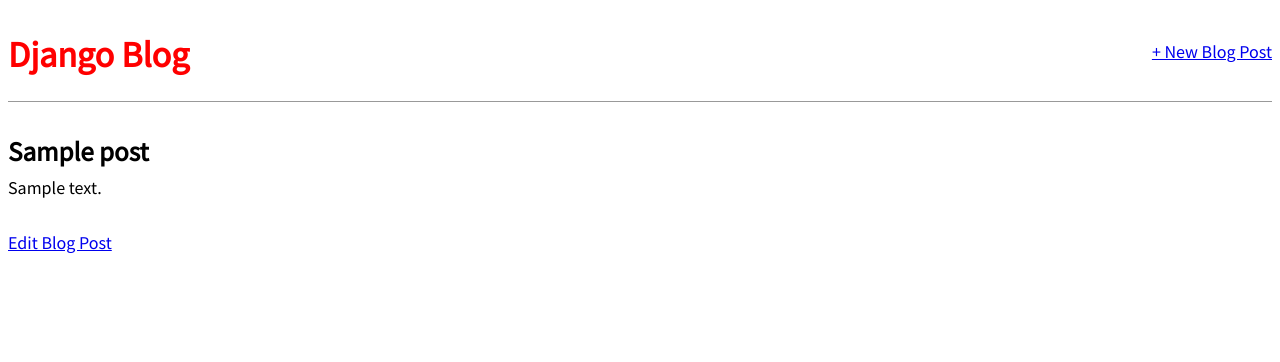
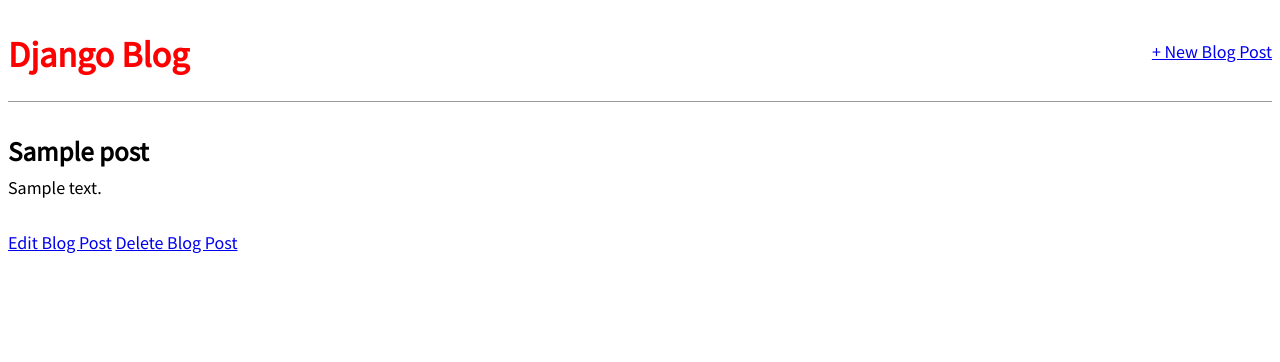
Before and after one commit to kgruca/django-blog, a Django app: page /post/1/ in a window 1280 px wide. Shown: the top 362 px of the page. Run offline with Django 4.2, Linux system fonts and the light colour scheme; tables that the repository leaves empty hold one stand-in row (values such as "Sample post").

Commit message:
delete function added

```diff
--- a/blog/urls.py
+++ b/blog/urls.py
@@ -1,9 +1,16 @@
 from django.urls import path
-from .views import BlogListView, BlogDetailView, BlogCreateView, BlogUpdateView
+from .views import (
+    BlogListView,
+    BlogDetailView,
+    BlogCreateView,
+    BlogUpdateView,
+    BlogDeleteView,
+)
 
 urlpatterns = [
     path("", BlogListView.as_view(), name="home"),
     path("post/<int:pk>/", BlogDetailView.as_view(), name="post_detail"),
     path("post/new/", BlogCreateView.as_view(), name="post_new"),
     path("post/<int:pk>/edit/", BlogUpdateView.as_view(), name="post_edit"),
+    path("post/<int:pk>/delete/", BlogDeleteView.as_view(), name="post_delete"),
 ]
--- a/blog/views.py
+++ b/blog/views.py
@@ -1,5 +1,6 @@
 from django.views.generic import ListView, DetailView
-from django.views.generic.edit import UpdateView, CreateView
+from django.views.generic.edit import UpdateView, CreateView, DeleteView
+from django.urls import reverse_lazy
 from .models import Post
 
 
@@ -23,3 +24,9 @@
     model = Post
     template_name = "post_edit.html"
     fields = ["title", "body"]
+
+
+class BlogDeleteView(DeleteView):
+    model = Post
+    template_name = "post_delete.html"
+    success_url = reverse_lazy("home")
--- a/templates/post_detail.html
+++ b/templates/post_detail.html
@@ -8,4 +8,5 @@
 </div>
 
 <a href="{% url 'post_edit' post.pk %}">Edit Blog Post</a>
+<a href="{% url 'post_delete' post.pk %}">Delete Blog Post</a>
 {% endblock content %}
```
Also changed, not shown: templates/post_delete.html (added, +10 -0 lines).
